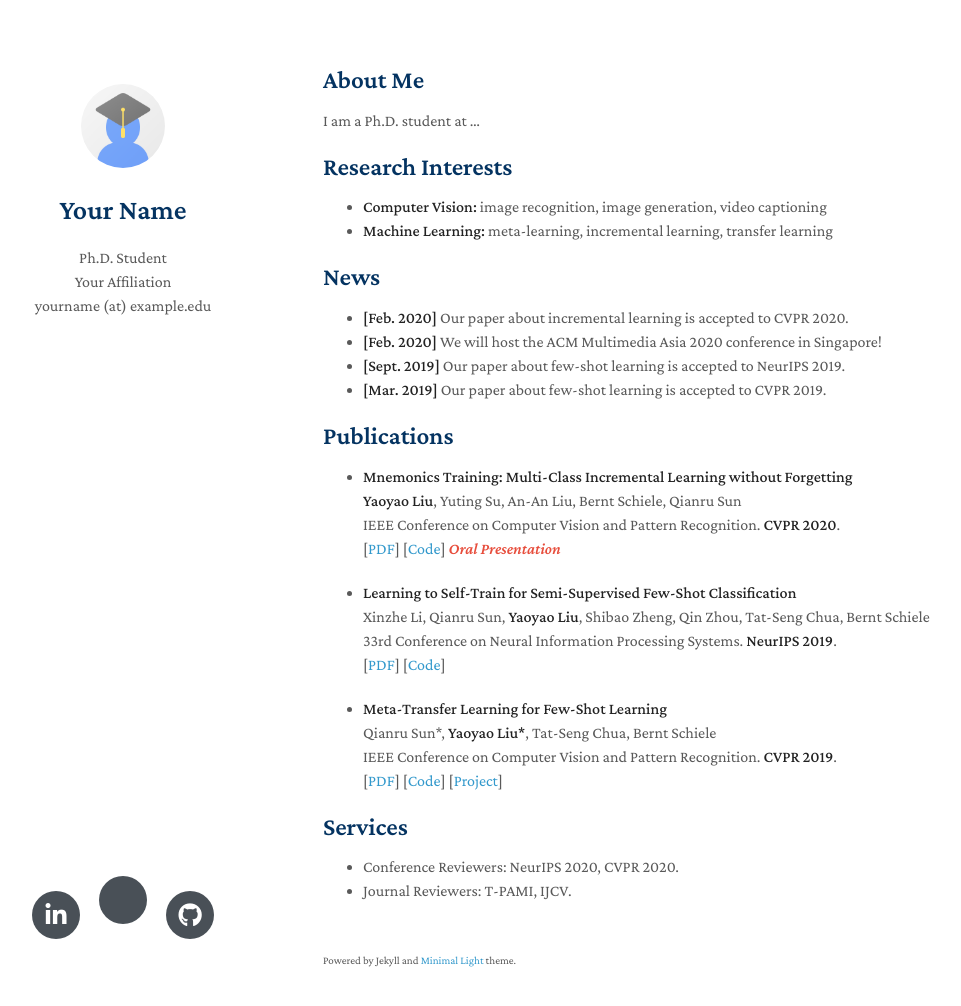
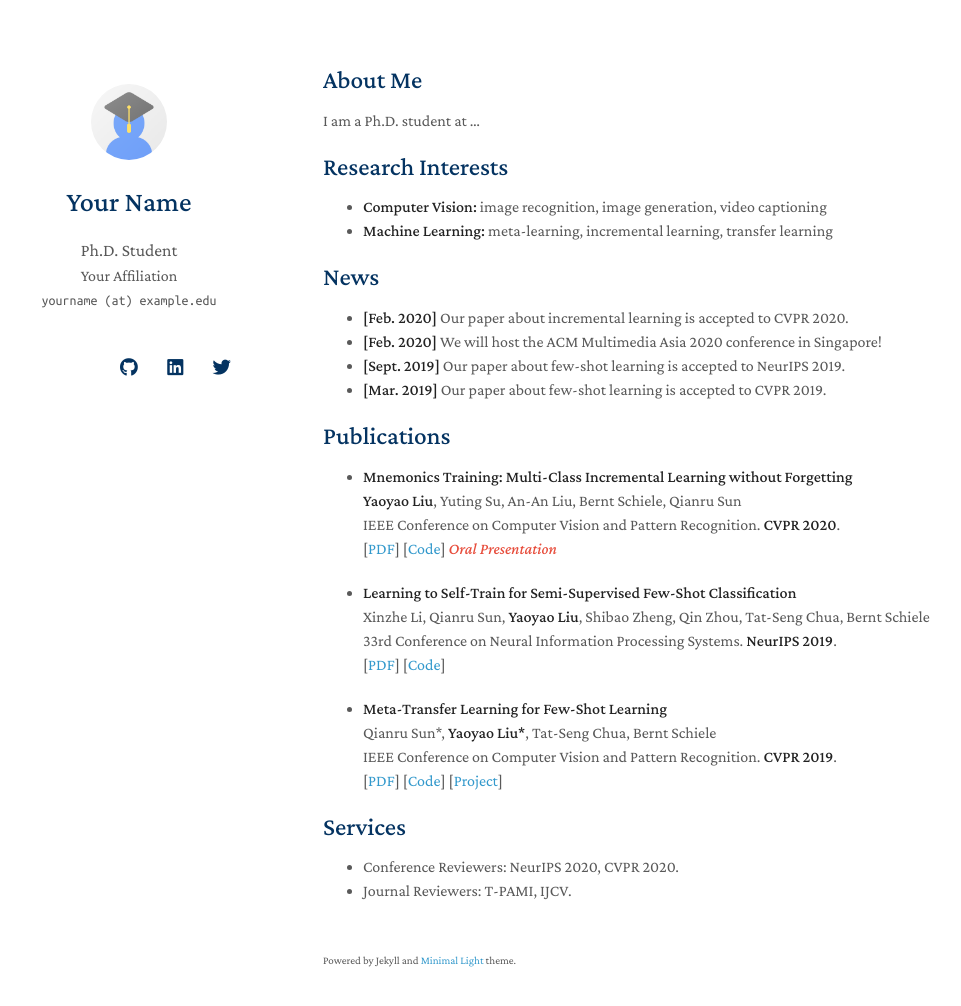
Before and after one commit to yaoyao-liu/minimal-light, a Jekyll site: the page built from index.md, in a window 1280 px wide and 1041 px high. Shown: the top 1006 px of the window, without its empty margins (147-1108 px from the left). Built offline with Jekyll 4.4.1, drawn with Linux system fonts in a browser that asks for light colours; nearby versions of some CDN libraries; a style sheet for code colours, icons or effects is not loaded; our own code applies the rules of GitHub Pages for plain Markdown files.

Commit message:
Update the icons

```diff
--- a/_config.yml
+++ b/_config.yml
@@ -13,8 +13,10 @@ canonical: https://minimal-light.yyliu.net/
 # Links
 # If you don't need one of them, you may delete the corresponding line.
 google_scholar: https://scholar.google.com/
-github_link: https://github.com/yaoyao-liu/minimal-light
+cv_link: files/Curriculum_Vitae.pdf
+github_link: https://github.com/
 linkedin: https://www.linkedin.com/
+twitter: https://twitter.com/
 
 # Images (e.g., your profile picture and your website's favicon)
 # "favicon" and "favicon_dark" are used for the light and dark modes, respectively.
--- a/_layouts/homepage.html
+++ b/_layouts/homepage.html
@@ -28,22 +28,57 @@
       <header>
 
         {% if site.avatar %}
-        <a class="image avatar"><img src="{{site.avatar}}" alt="avatar" onContextMenu="return false" /></a>
+        <a class="image avatar"><img src="{{ site.avatar }}" alt="avatar" /></a>
         {% endif %}
 
         <h1>{{ site.title }}</h1>
 
         {% if site.position %}
-        {{ site.position }}
+        <position style="font-size:1.10rem;">{{ site.position }}</position>
         <br>
         {% endif %}
-        {{ site.affiliation }}
+        {% if site.affiliation %}
+        <a href="{{ site.affiliation_link }}" rel="noopener"><autocolor>{{ site.affiliation }}</autocolor></a>
+        <br>
+        {% endif %}
         {% if site.email %}
-        <br>
-        {{ site.email }}
+        <email>{{ site.email }}</email>
+        {% endif %}
+
         <br>
         <br>
+        <div class="social-icons">
+        {% if site.google_scholar %}
+        <a style="margin: 0 5px 0 0" href="{{ site.google_scholar }}">
+          <i class="ai ai-google-scholar" style="font-size:1.2rem"></i>
+        </a>
         {% endif %}
+
+        {% if site.cv_link %}
+        <a style="margin: 0 5px 0 0" href="{{ site.cv_link }}">
+          <i class="ai ai-cv" style="font-size:1.3rem;"></i>
+        </a>
+        {% endif %}
+
+        {% if site.github_link %}
+        <a style="margin: 0 5px 0 0" href="{{ site.github_link }}">
+          <i class="fab fa-github"></i>
+        </a>
+        {% endif %}
+
+        {% if site.linkedin %}
+        <a style="margin: 0 5px 0 0" href="{{ site.linkedin }}">
+          <i class="fab fa-linkedin"></i>
+        </a>
+        {% endif %}
+
+        {% if site.twitter %}
+        <a style="margin: 0 0 0 0" href="{{ site.twitter }}">
+          <i class="fab fa-twitter"></i>
+        </a>
+        {% endif %}
+        </div>
+        <br>
 
       </header>
       <section>
@@ -56,27 +91,7 @@
 
       </section>
       <footer>
-        <div class="social-icons">
 
-          {% if site.linkedin %}
-          <a href="{{ site.linkedin }}" target="_blank">
-            <i class="fab fa-linkedin-in"></i>
-          </a>
-          {% endif %}
-          {% if site.google_scholar %}
-          <a href="{{ site.google_scholar}}" target="_blank">
-            <i class="ai ai-google-scholar" style="font-size:1.6rem"></i>
-          </a>
-          {% endif %}
-          {% if site.github_link %}
-          <a href="{{ site.github_link }}" target="_blank">
-            <i class="fab fa-github"></i>
-          </a>
-          {% endif %}
-        </div>
-        <br>
-        <br>
-        <br>
       </footer>
     </div>
     <script src="{{ "/assets/js/scale.fix.js" | relative_url }}"></script>
--- a/_sass/minimal-light.scss
+++ b/_sass/minimal-light.scss
@@ -1,4 +1,4 @@
-@import url('https://fonts.googleapis.com/css2?family=Crimson+Pro:ital,wght@0,400;0,500;0,600;1,600&display=swap');
+@import url('https://fonts.googleapis.com/css2?family=Crimson+Pro:ital,wght@0,400;0,500;0,600;1,500;1,600&display=swap');
 @import url('https://fonts.googleapis.com/css2?family=Ubuntu+Mono&display=swap');
 
 body {
@@ -10,10 +10,147 @@ body {
   margin:0
 }
 
-.social-icons a{display:inline-block;height:3rem;width:3rem;background-color:#495057;color:#fff!important;border-radius:100%;text-align:center;font-size:1.5rem;line-height:3.1rem;margin-right:1rem}.social-icons a:last-child{margin-right:0}.social-icons a:hover{background-color:#000000}
+.pub-row {
+  display: flex;
+  align-items: center;}
+
+.social-icons a{
+  display:inline-block;
+  height:2.4rem;
+  width:2.4rem;
+  background-color:transparent;
+  color:#043361!important;
+  border-radius:100%;
+  text-align:center;
+  font-size:1.15rem;
+  line-height:2.5rem;
+  margin-right:1rem}
+
+@media (prefers-color-scheme: dark) { .social-icons a {color: #3eb7f0 !important; }}
+
+.social-icons a:last-child{margin-right:0}.social-icons a:hover{background-color:white;
+    color:black;
+    transform: scale(1.2)}
+    /*
+    .social-icons a:after {
+        content: '';
+        display: block;
+        margin: 0px;
+        height: 1px;
+        width: 0px;
+        background: transparent;
+        transition: width .5s ease, background-color .5s ease;
+      }
+      .social-icons a:hover:after {
+        width: 100%;
+        background: #337ab7;
+      }
+     */
+
+@media (prefers-color-scheme: dark) {.social-icons a:last-child{margin-right:0}.social-icons a:hover{background-color:#20212b;
+    color:black;
+    transform: scale(1.2)}
+    /*
+    .social-icons a:after {
+        content: '';
+        display: block;
+        margin: 0px;
+        height: 1px;
+        width: 0px;
+        background: transparent;
+        transition: width .5s ease, background-color .5s ease;
+      }
+    .social-icons a:hover:after {
+        width: 100%;
+        background: #a0b0ff;
+      }
+    */
+}
+
+.icon-button{
+  background-color:white;
+  border-radius:3.6rem;
+  cursor:pointer;
+  display:inline-block;
+  font-size:2.0rem;
+  height:3.6rem;
+  line-height:3.6rem;
+  margin:0 5px;
+  position:relative;
+  text-align:center;
+  -webkit-user-select:none;
+  -moz-user-select:none;
+  -ms-user-select:none;
+  user-select:none;width:3.6rem}
+
+.icon-button span{
+  border-radius:0;
+  display:block;
+  height:0;
+  left:50%;
+  margin:0;
+  position:absolute;
+  top:50%;
+  -webkit-transition:all 0.3s;
+  -moz-transition:all 0.3s;
+  -o-transition:all 0.3s;
+  transition:all 0.3s;
+  width:0}
+
+.icon-button:hover span{
+  width:3.6rem;
+  height:3.6rem;
+  border-radius:3.6rem;
+  margin:-1.8rem}
+
+.twitter span{
+  background-color:#4099ff}
+
+.facebook span{
+  background-color:#4286f4}
+
+.linkedin span{
+  background-color:#0077B5}
+
+.github span{
+  background-color:#000}
+
+email {
+    font-size: 14px;
+    font-family: "Ubuntu Mono";
+}
+
+.icon-button i{
+  background:none;
+  color:white;
+  height:3.6rem;
+  left:0;
+  line-height:3.6rem;
+  position:absolute;
+  top:0;
+  -webkit-transition:all 0.3s;
+  -moz-transition:all 0.3s;
+  -o-transition:all 0.3s;
+  transition:all 0.3s;
+  width:3.6rem;
+  z-index:10}
+
+.icon-button .icon-twitter{
+  color:#4099ff}
+
+.icon-button .icon-facebook{
+  color:#4286f4}
+
+.icon-button .icon-github{
+  color:#000;}
+
+.icon-button .icon-linkedin{
+  color:#0077B5}
+
+.icon-button:hover .icon-twitter,.icon-button:hover .icon-facebook,.icon-button:hover .icon-github,.icon-button:hover .icon-linkedin{color:white}
 
 autocolor{
-  color:#494949;
+  color:#595959;
 }
 
 lightonly {
@@ -91,8 +228,11 @@ papertitle {
 
       .image.avatar img {
         border-radius: 100%;
-        width: 50%;
-        padding:20px;
+        width: 45%;
+        padding: 20px;
+        // border: 1px solid #ddd;
+        // padding: 3px;
+        // box-shadow: 0 -1px 5px 1px rgba(200, 200, 200, 0.3);
       }
 
     #header .image.avatar {
@@ -100,14 +240,21 @@ papertitle {
       width: 8.00em;
     }
 
-h1, h3, h4, h5, h6 {
+h3, h4, h5, h6 {
   font-weight: 600;
+  color:#043361;
+  margin:0 0 20px;
+}
+
+h1 {
+  font-weight: 500;
   color:#043361;
   margin:0 0 20px;
 }
 
 h2 {
   color:#043361;
+  font-weight: 500;
   margin:2px 0px 15px;
   font-size: 157%;
 }
@@ -221,7 +368,7 @@ img {
 }
 
 header {
-  width:220px;
+  width:232px;
   float:left;
   position:fixed;
   -webkit-font-smoothing:subpixel-antialiased;
@@ -315,7 +462,7 @@ hr {
 }
 
 footer {
-  width:220px;
+  width:232px;
   float:left;
   position:fixed;
   bottom:30px;
@@ -324,6 +471,10 @@ footer {
 }
 
 @media print, screen and (max-width: 960px) {
+
+  .pub-row {
+  display: flex;
+  align-items: center;}
 
   div.wrapper {
     width:auto;
@@ -380,6 +531,10 @@ footer {
     padding:15px;
   }
 
+  .pub-row {
+  display: flex;
+  align-items: center;}
+
   header {
     padding:0;
   }
@@ -394,6 +549,11 @@ footer {
 }
 
 @media print, screen and (max-width: 480px) {
+
+  .pub-row {
+    display: block;
+    align-items: center;}
+
   body {
     padding:15px;
   }
```
Also changed, not shown: README.md, README_de.md, README_zh_Hans.md, README_zh_Hant.md, 1 other file.
